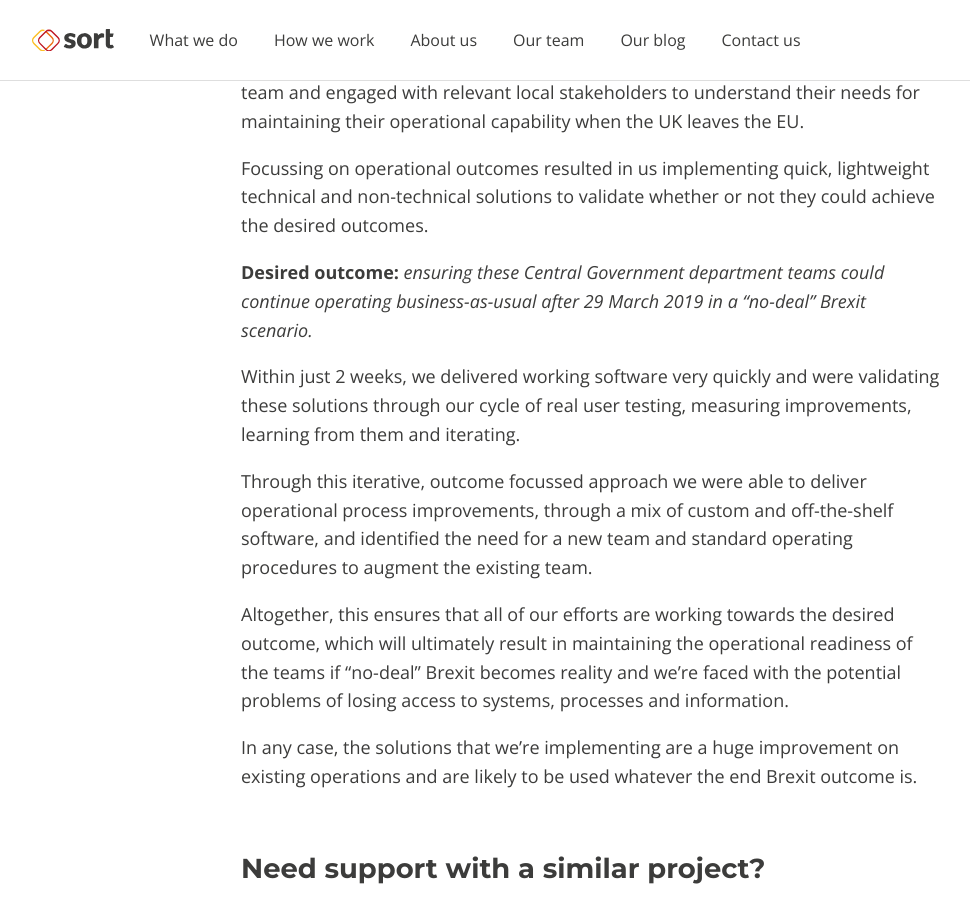
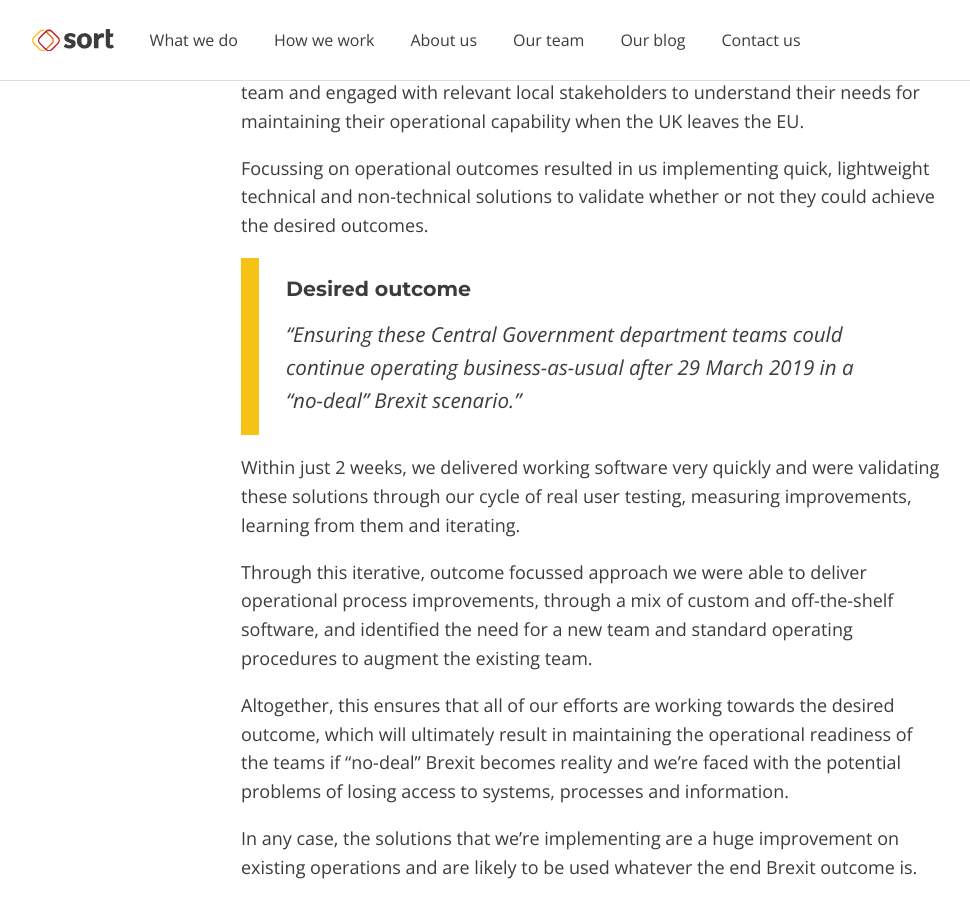
Before and after one commit to wearesort/sort-wearesort, a Jekyll site: the page built from _our-blog/2019-01-03-prepare-for-no-deal-brexit-with-sort.md, in a window 1280 px wide and 900 px high, scrolled down 1345 px. Shown: the whole window, without its empty margins (49-1019 px from the left). Built offline with Jekyll 4.4.1, drawn with Linux system fonts in a browser that asks for light colours; nearby versions of some CDN libraries; a script that is not in the unit is left out; comment, search, counter and statistics services are not loaded.

Commit message:
Added blockquote

```diff
--- a/_our-blog/2019-01-03-prepare-for-no-deal-brexit-with-sort.md
+++ b/_our-blog/2019-01-03-prepare-for-no-deal-brexit-with-sort.md
@@ -18,7 +18,7 @@ Using our agile, outcome-lead approach, we collaborated with the department’s
 
 Focussing on operational outcomes resulted in us implementing quick, lightweight technical and non-technical solutions to validate whether or not they could achieve the desired outcomes.
 
-**Desired outcome:** _ensuring these Central Government department teams could continue operating business-as-usual after 29 March 2019 in a “no-deal” Brexit scenario._
+{% include block-quote.html quote="Ensuring these Central Government department teams could continue operating business-as-usual after 29 March 2019 in a “no-deal” Brexit scenario." title="Desired outcome" %}
 
 Within just 2 weeks, we delivered working software very quickly and were validating these solutions through our cycle of real user testing, measuring improvements, learning from them and iterating.
 
```
